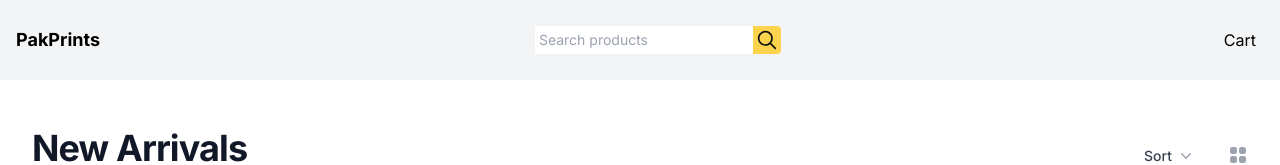
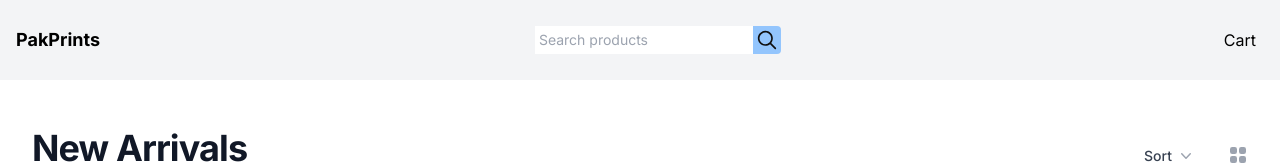
Before and after one commit to rajpootAbubakkar/pak-prints, a Next.js app: page /products in a window 1280 px wide. Shown: the top 165 px of the page. Built offline with nearby package versions, Linux system fonts and the light colour scheme.

Commit message:
search button color updated

```diff
--- a/src/app/components/Header.jsx
+++ b/src/app/components/Header.jsx
@@ -36,7 +36,7 @@ export default function Header() {
                 placeholder="Search products"
               />
               <button
-                className="rounded rounded-tl-none rounded-bl-none bg-amber-300 p-1 text-sm dark:text-black"
+                className="rounded rounded-tl-none rounded-bl-none bg-blue-300 p-1 text-sm dark:text-black"
                 type="submit"
                 id="button-addon2"
               >
--- a/src/app/data/products.js
+++ b/src/app/data/products.js
@@ -545,13 +545,13 @@ export const products = [
     stock: 7,
     brand: "luxury palace",
     category: "home-decoration",
-    thumbnail: "https://i.dummyjson.com/data/products/29/thumbnail.webp",
+    thumbnail: "https://i.dummyjson.com/data/products/29/1.jpg",
     images: [
       "https://i.dummyjson.com/data/products/29/1.jpg",
       "https://i.dummyjson.com/data/products/29/2.jpg",
       "https://i.dummyjson.com/data/products/29/3.webp",
       "https://i.dummyjson.com/data/products/29/4.webp",
-      "https://i.dummyjson.com/data/products/29/thumbnail.webp",
+
     ],
   },
   {
```
